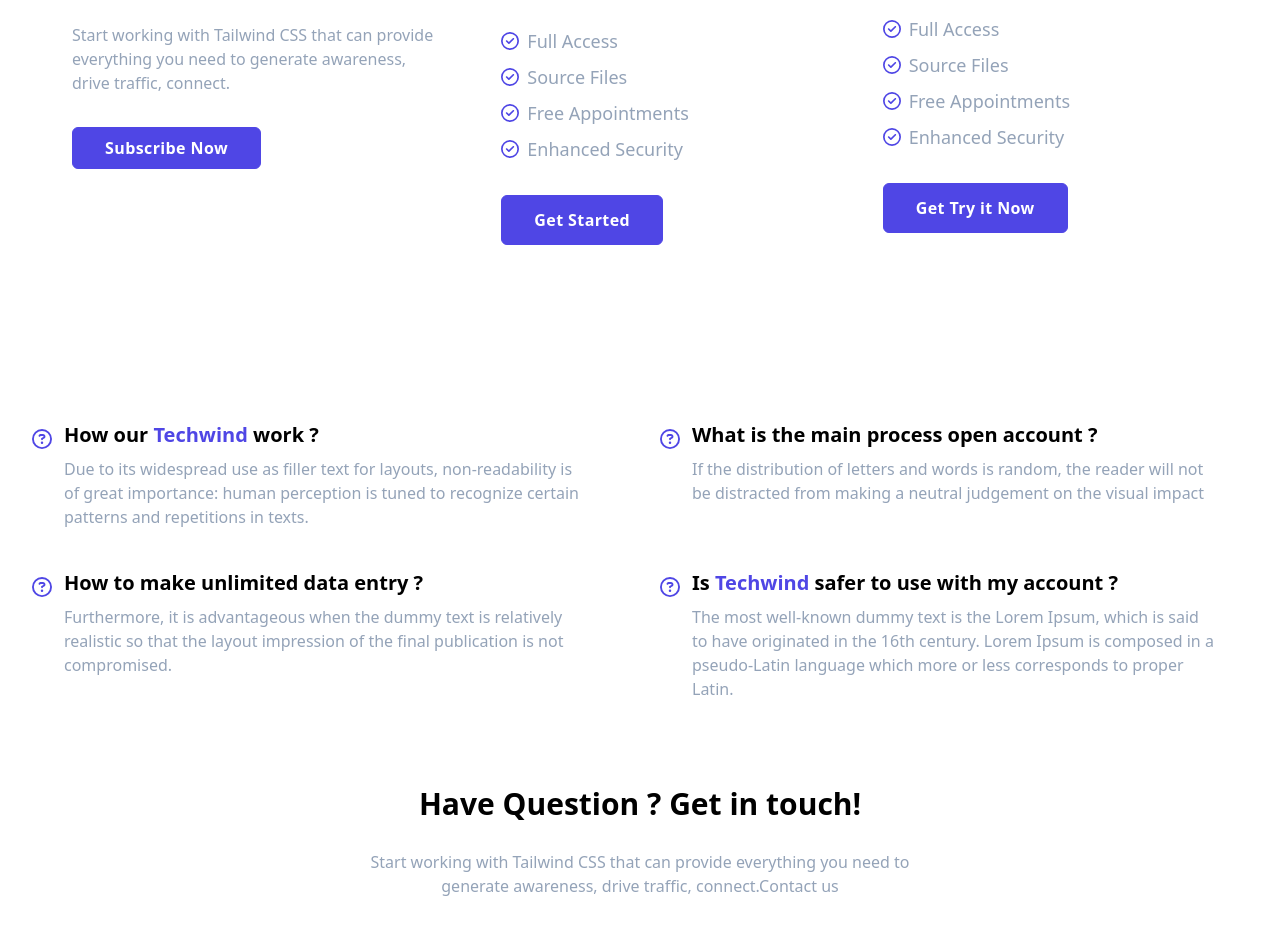
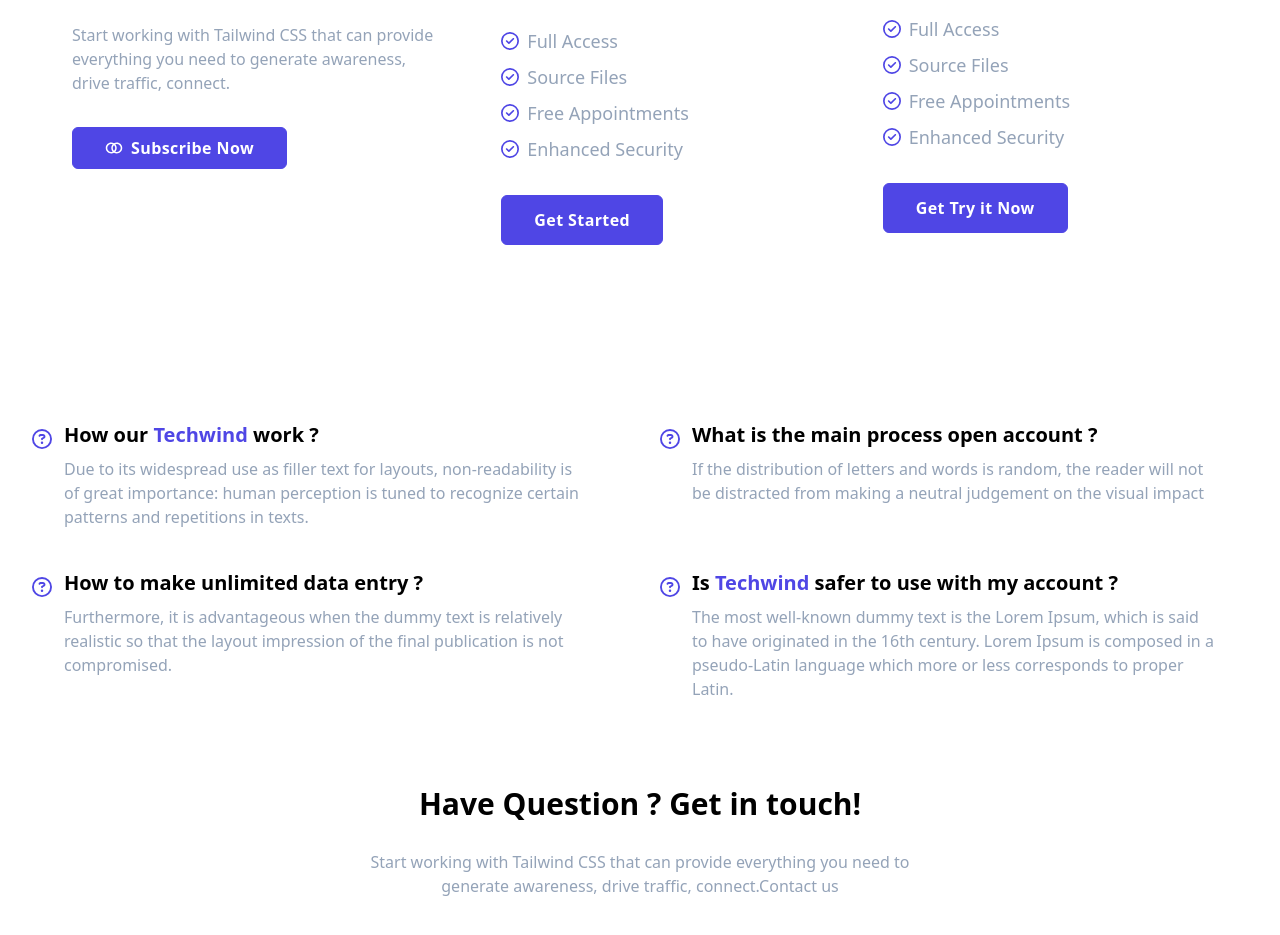
Before and after one commit to sranik28/Techwind-1, a React (Vite) app: page / in a window 1280 px wide. Shown: the part 3520-4455 px from the top of the page. Built offline with nearby package versions, Linux system fonts and the light colour scheme.

Commit message:
Our Reants incon add

```diff
--- a/src/components/home/OurRates.jsx
+++ b/src/components/home/OurRates.jsx
@@ -9,7 +9,9 @@ const OurRates = () => {
                 <div className='text-center md:text-start'>
                     <h3 className='mb-6 text-2xl font-semibold leading-normal md:text-3xl md:leading-normal'>Our Comfortable Rates</h3>
                     <p className='max-w-xl mx-auto mb-6 text-slate-400'>Start working with Tailwind CSS that can provide everything you need to generate awareness, drive traffic, connect.</p>
-                    <button className='inline-flex items-center px-8 py-2 mt-2 text-base font-semibold tracking-wide text-center text-white align-middle duration-500 border rounded-md bg-primary border-primary hover:bg-indigo-700 hover:border-indigo-700 me-2'> Subscribe Now</button>
+                    <button className='inline-flex items-center px-8 py-2 mt-2 text-base font-semibold tracking-wide text-center text-white align-middle duration-500 border rounded-md bg-primary border-primary hover:bg-indigo-700 hover:border-indigo-700 me-2'><span className='mr-1'>
+                        <svg className='flex items-center text-xl' stroke="currentColor" fill="currentColor" stroke-width="0" viewBox="0 0 24 24" class="me-1 text-lg" height="1em" width="1em" xmlns="http://www.w3.org/2000/svg"><path d="M12.001 18.2944C10.916 18.9336 9.65132 19.3002 8.30098 19.3002C4.2693 19.3002 1.00098 16.0319 1.00098 12.0002C1.00098 7.96852 4.2693 4.7002 8.30098 4.7002C9.65132 4.7002 10.916 5.06683 12.001 5.70599C13.0859 5.06683 14.3506 4.7002 15.701 4.7002C19.7327 4.7002 23.001 7.96852 23.001 12.0002C23.001 16.0319 19.7327 19.3002 15.701 19.3002C14.3506 19.3002 13.0859 18.9336 12.001 18.2944ZM13.7027 16.9106C14.3194 17.1618 14.994 17.3002 15.701 17.3002C18.6281 17.3002 21.001 14.9273 21.001 12.0002C21.001 9.07309 18.6281 6.7002 15.701 6.7002C14.994 6.7002 14.3194 6.83861 13.7027 7.08982C14.8821 8.38643 15.601 10.1094 15.601 12.0002C15.601 13.891 14.8821 15.614 13.7027 16.9106ZM10.2992 7.08982C9.68255 6.83861 9.00793 6.7002 8.30098 6.7002C5.37387 6.7002 3.00098 9.07309 3.00098 12.0002C3.00098 14.9273 5.37387 17.3002 8.30098 17.3002C9.00793 17.3002 9.68255 17.1618 10.2992 16.9106C9.11986 15.614 8.40098 13.891 8.40098 12.0002C8.40098 10.1094 9.11986 8.38643 10.2992 7.08982ZM12.001 8.20546C11.0139 9.16805 10.401 10.5125 10.401 12.0002C10.401 13.4878 11.0139 14.8323 12.001 15.7949C12.9881 14.8323 13.601 13.4878 13.601 12.0002C13.601 10.5125 12.9881 9.16805 12.001 8.20546Z"></path></svg>
+                    </span> Subscribe Now</button>
                 </div>
                 <div className='mt-16 ml-5 md:mt-0 md:ml-6'>
                     <h3 className='text-xl font-bold text-indigo-600 uppercase mb-9'>STARTER</h3>
```
